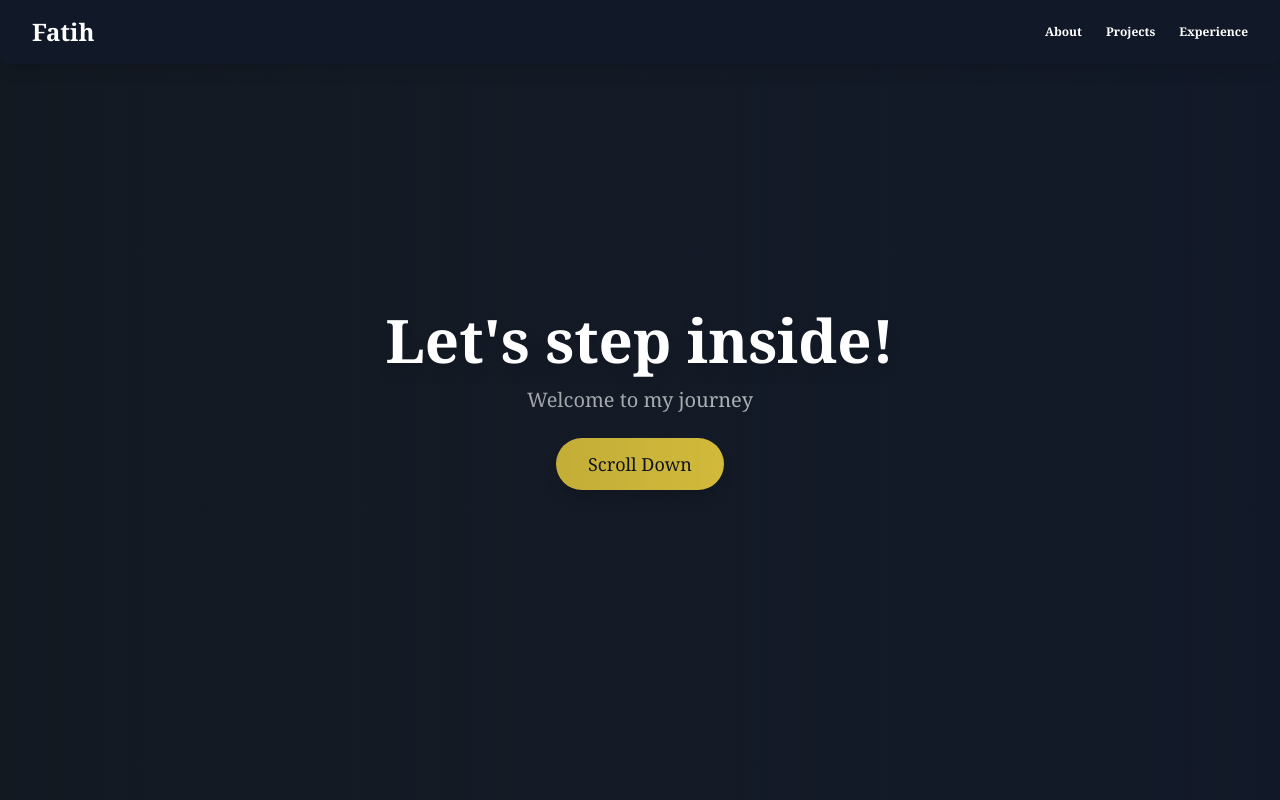
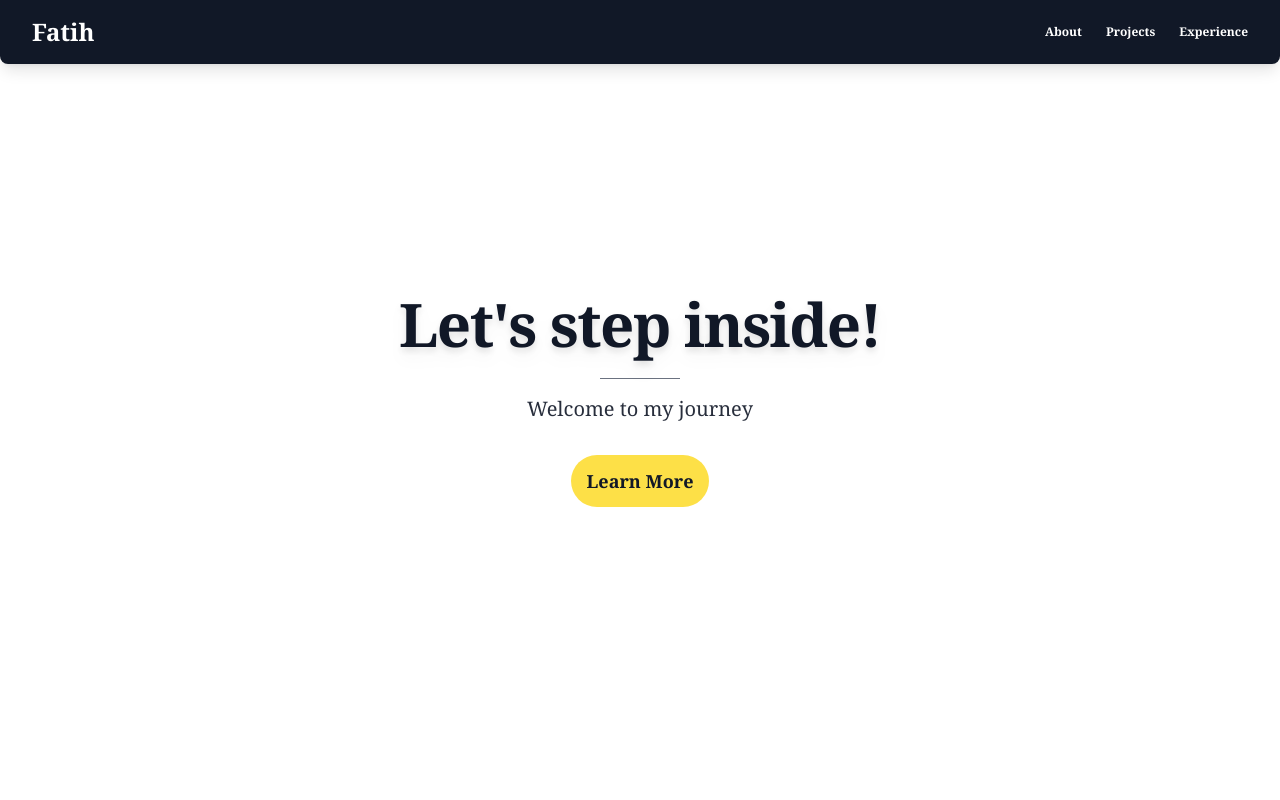
Before and after one commit to enclaire1443/Intern-FE-Week2, a React (Vite) app: page /mainpage in a window 1280 px wide. Shown: the top 800 px of the page. Built offline with nearby package versions, Linux system fonts and the light colour scheme; a web font is replaced by a local one.

Commit message:
fixed learn more button, add lighet theme

```diff
--- a/src/components/Contact.jsx
+++ b/src/components/Contact.jsx
@@ -11,7 +11,7 @@ const Contact = () => {
         <p className="text-lg font-semibold mb-2 text-gray-100">Connect with Me</p>
         <p className="text-sm mb-6 text-gray-400">Feel free to contact me !!</p>
 
-        <div className="space-y-3">
+        <div className="space-y-2">
           <div className="flex items-center space-x-4">
             <a
               href="mailto:muhfatihzamzami@gmail.com"
@@ -22,7 +22,7 @@ const Contact = () => {
             </a>
           </div>
 
-          <div className="flex flex-col space-y-4 mt-4">
+          <div className="flex flex-col space-y-2 mt-4">
             <a
               href="https://www.instagram.com/fthzami"
               target="_blank"
--- a/src/components/MainPage.jsx
+++ b/src/components/MainPage.jsx
@@ -3,22 +3,26 @@ import fotodiri from '../assets/fotodiri1.jpeg';
 import fotocontactme from '../assets/fotocontactme.png';
 
 const MainPage = () => {
+  const scrollToSection = (id) => {
+    document.getElementById(id).scrollIntoView({ behavior: 'smooth' });
+  };
+
   return (
-    <main className="bg-gradient-to-r from-gray-800 to-gray-900 font-sans">
-      <section id="Home" className="h-screen flex flex-col justify-center items-center text-center bg-gradient-to-r from-gray-800 to-gray-900 px-4 relative">
-        <div className="absolute inset-0 bg-gradient-to-r from-black to-transparent opacity-40"></div>
-
-        <h1 className="text-6xl font-extrabold mb-4 text-white drop-shadow-lg">Let's step inside!</h1>
-        <p className="text-xl mb-6 text-gray-300">Welcome to my journey</p>
-        <a
-          href="#About"
-          className="text-lg bg-yellow-300 text-gray-900 py-3 px-8 rounded-full hover:bg-yellow-200 hover:scale-105 transition-all duration-300 shadow-lg"
+    <main className="font-sans">
+      <section id="Home" className="h-screen flex flex-col justify-center items-center text-center bg-white px-4 relative">
+        <h1 className="text-6xl font-extrabold mb-2 text-gray-900 drop-shadow-lg tracking-tight">Let's step inside!</h1>
+        <div className="border-t border-gray-500 w-20 my-4"></div>
+        <p className="text-xl mb-8 text-gray-900 opacity-90 max-w-lg">Welcome to my journey</p>
+        <button
+          onClick={() => scrollToSection('About')}
+          className="bg-yellow-300 text-lg hover:bg-yellow-200 text-gray-900 font-bold px-4 py-3 rounded-full transition-transform transform hover:scale-105"
         >
-          Scroll Down
-        </a>
+          Learn More
+        </button>
       </section>
 
-      <section id="About" className="h-screen flex flex-col lg:flex-row justify-center items-center gap-40 g-gradient-to-r from-blue-300 to-blue-400 px-8 py-20">
+
+      <section id="About" className="h-screen flex flex-col lg:flex-row justify-center items-center gap-40 bg-gradient-to-r from-gray-800 to-gray-900 px-8 py-20">
         <div className="">
           <img src={fotodiri} alt="Muhammad Fatih Zamzami" className="w-64 h-64 object-cover rounded-full shadow-xl transform transition duration-500 hover:scale-105" />
         </div>
```
